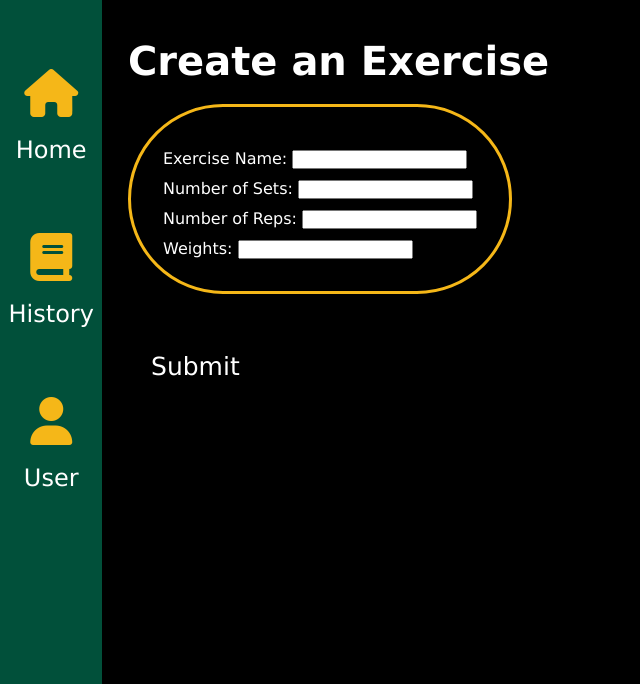
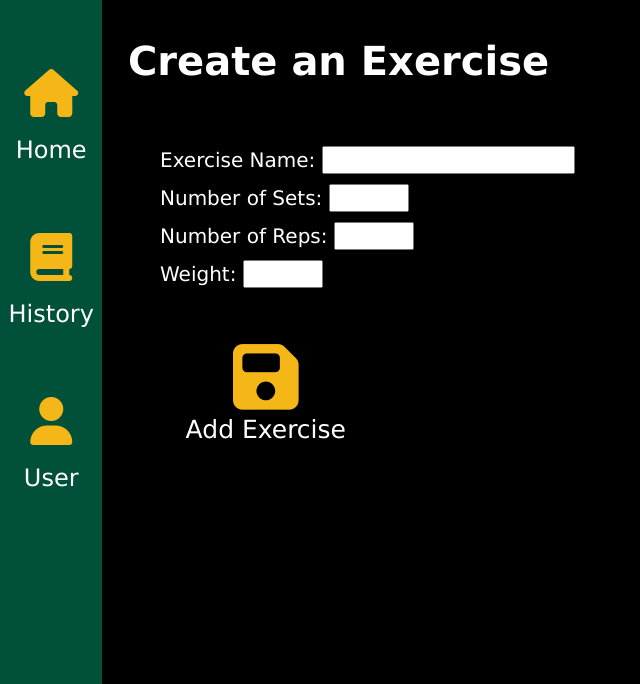
Before and after one commit to RAnderson96/PPL_Workout_Tracker, a Flask app: page /workouts/1/exercise/new in a window 1280 px wide. Shown: the top 684 px of the page, without its empty margins (0-640 px from the left). Run offline with Flask 2, Linux system fonts and the light colour scheme; some libraries are stand-ins or nearby versions.

Commit message:
Tidied HTML and CSS

```diff
--- a/static/style.css
+++ b/static/style.css
@@ -286,9 +286,9 @@ header {
 .new_workout_entries {
     /* margin-left: 2%; */
     margin-top: 20px;
-    border-style: solid;
-    border-color: #F5B718;
-    border-radius: 100px;
+    /* border-style: solid; */
+    /* border-color: #F5B718; */
+    /* border-radius: 100px; */
     width: max-content ;
     background-color: black;
     padding: 2rem;
@@ -302,15 +302,41 @@ header {
 }
 
 .new_submit_workout_button {
-    margin-top: 5%;
-    margin-left: 2%;
-    margin-bottom: 10%;
+    margin-top: 20px;
+    margin-left: 5%;
+
     background-color: black;
     color: white;
     font-size: 25px;
     border-style: none;
-    order:4;
-    /* position: absolute;
-    top: 60px;
-    left: 40%; */
+
+
+
 }
+
+
+
+.new_workout_entries li div {
+    font-size: 20px;
+}
+
+
+.new_workout_entries li div input {
+    font-size: 20px;
+    /* width: 5rem; */
+
+}
+
+
+
+#num_sets {
+    width: 5rem;
+}
+
+#num_reps {
+    width: 5rem;
+}
+
+#weights {
+    width: 5rem;
+}
--- a/templates/workouts/index.html
+++ b/templates/workouts/index.html
@@ -37,8 +37,7 @@
                                 <input type="number" id="reps" name="reps_{{row.id}}_{{set}}" value="{{row.num_reps}}"
                                     required>
                                 <br>
-                            <!-- </li>
-                            <li> -->
+
                                 <label for="weight"></label>
                                 <input type="number" id="weights" name="weights_{{row.id}}_{{set}}" step="0.5"
                                     value="{{row.weights}}" required>
--- a/templates/workouts/new.html
+++ b/templates/workouts/new.html
@@ -11,7 +11,6 @@
                     <input type="text" id="exercise_name" name="exercise_name">
                 </div>
             </li>
-            <!-- exercise = Exercise(row['exercise_name'], row['num_sets'], row['num_reps'], row['weights'], row['workout_group'], row['workout_num'], row['workout_varient'], row['id']) -->
             <li>
                 <div>
                     <label for="num_sets">Number of Sets:</label>
@@ -26,13 +25,13 @@
             </li>
             <li>
                 <div>
-                    <label for="weights">Weights:</label>
+                    <label for="weights">Weight:</label>
                     <input type="number" id="weights" name="weights" step="0.5" >
                 </div>
             </li>
         </ul>
             <div>
-                <input class="new_submit_workout_button" type="submit">
+                <button class="new_submit_workout_button" type="submit"><i class="fa-solid fa-floppy-disk fa-3x" style="color:#F5B718"></i></i><br>Add Exercise</button>
             </div>
     </form>
 
```
Also changed, not shown: templates/workouts/edit.html (+2 -10 lines).
